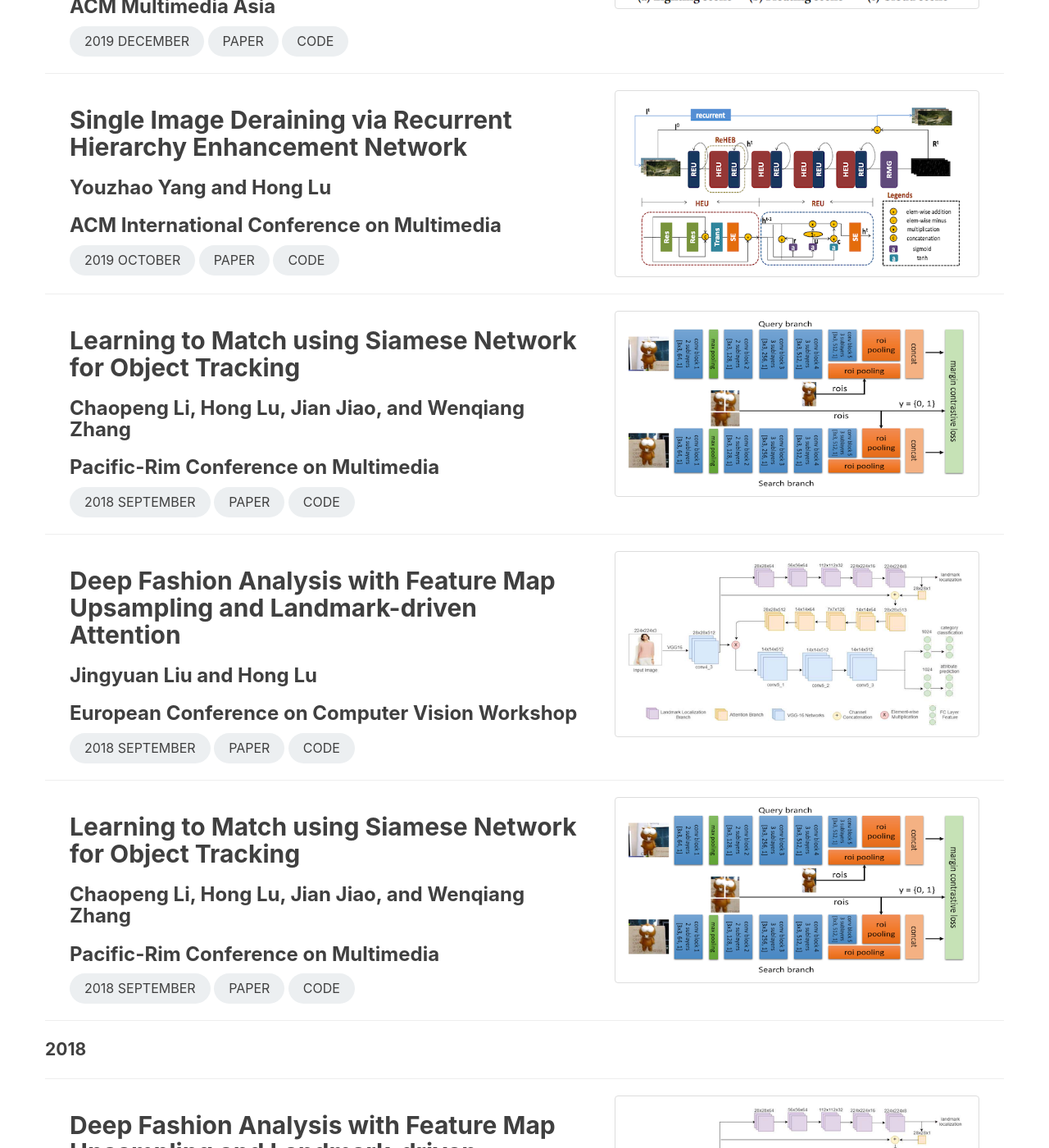
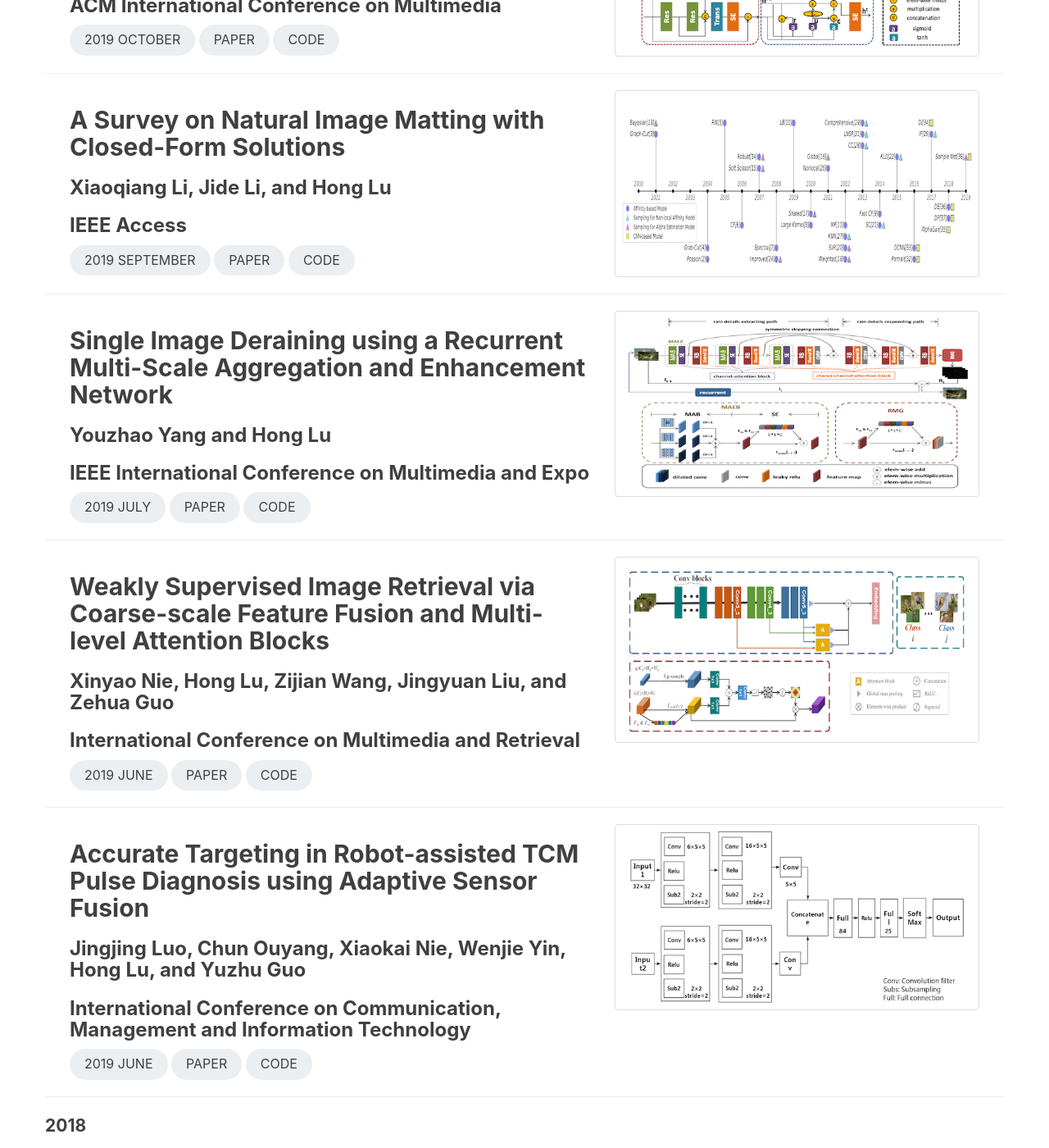
Before and after one commit to lunatics123/lunatics123.github.io, a Jekyll site: the page built from publications.html, in a window 1280 px wide and 1400 px high, scrolled down 1003 px. Shown: the whole window at 82% size. Built offline with Jekyll 4.4.1, drawn with Linux system fonts in a browser that asks for light colours; comment, search, counter and statistics services are not loaded; some of the changed text lies outside the part shown.

Commit message:
add papers of 2019

```diff
--- a/publications.html
+++ b/publications.html
@@ -7,24 +7,6 @@ permalink: /publications.html
 ---
 
 <h5 class="lead"><b>2019</b></h5>
-<hr>
-
-<section>
-    <div class="container">
-        <div class="col-lg-7">
-            <h2>A Survey on Natural Image Matting with Closed-Form Solutions</h2>
-            <h3>Xiaoqiang Li, Jide Li, and Hong Lu</h3>
-            <h3>IEEE Access</h3>
-            <div class="post-tag round-xl">2019 September</div>
-            <a class="post-tag round-xl"
-               href="https://ieeexplore.ieee.org/abstract/document/8839770">Paper</a>
-            <a class="post-tag round-xl">Code</a>
-        </div>
-        <div class="col-lg-5">
-            <img class="img-thumbnail" src="/img/papers/li2019survey.png">
-        </div>
-    </div>
-</section>
 <hr>
 
 <section>
@@ -67,16 +49,16 @@ permalink: /publications.html
 <section>
     <div class="container">
         <div class="col-lg-7">
-            <h2>Learning to Match using Siamese Network for Object Tracking</h2>
-            <h3>Chaopeng Li, Hong Lu, Jian Jiao, and Wenqiang Zhang</h3>
-            <h3>Pacific-Rim Conference on Multimedia</h3>
-            <div class="post-tag round-xl">2018 September</div>
+            <h2>A Survey on Natural Image Matting with Closed-Form Solutions</h2>
+            <h3>Xiaoqiang Li, Jide Li, and Hong Lu</h3>
+            <h3>IEEE Access</h3>
+            <div class="post-tag round-xl">2019 September</div>
             <a class="post-tag round-xl"
-               href="https://link.springer.com/chapter/10.1007/978-3-030-00764-5_66">Paper</a>
+               href="https://ieeexplore.ieee.org/abstract/document/8839770">Paper</a>
             <a class="post-tag round-xl">Code</a>
         </div>
         <div class="col-lg-5">
-            <img class="img-thumbnail" src="/img/papers/li2018learning.png">
+            <img class="img-thumbnail" src="/img/papers/li2019survey.png">
         </div>
     </div>
 </section>
@@ -85,16 +67,16 @@ permalink: /publications.html
 <section>
     <div class="container">
         <div class="col-lg-7">
-            <h2>Deep Fashion Analysis with Feature Map Upsampling and Landmark-driven Attention</h2>
-            <h3>Jingyuan Liu and Hong Lu</h3>
-            <h3>European Conference on Computer Vision Workshop</h3>
-            <div class="post-tag round-xl">2018 September</div>
+            <h2>Single Image Deraining using a Recurrent Multi-Scale Aggregation and Enhancement Network</h2>
+            <h3>Youzhao Yang and Hong Lu</h3>
+            <h3>IEEE International Conference on Multimedia and Expo</h3>
+            <div class="post-tag round-xl">2019 July</div>
             <a class="post-tag round-xl"
-               href="https://openaccess.thecvf.com/content_eccv_2018_workshops/w14/html/Liu_Deep_Fashion_Analysis_with_Feature_Map_Upsampling_and_Landmark-driven_Attention_ECCVW_2018_paper.html">Paper</a>
-            <a class="post-tag round-xl" href="https://github.com/fdjingyuan/Deep-Fashion-Analysis-ECCV2018">Code</a>
+               href="https://ieeexplore.ieee.org/abstract/document/8784948">Paper</a>
+            <a class="post-tag round-xl" href="https://github.com/nnUyi/ReMAEN">Code</a>
         </div>
         <div class="col-lg-5">
-            <img class="img-thumbnail" src="/img/papers/liu2018deep.png">
+            <img class="img-thumbnail" src="/img/papers/yang2019singleb.png">
         </div>
     </div>
 </section>
@@ -103,16 +85,34 @@ permalink: /publications.html
 <section>
     <div class="container">
         <div class="col-lg-7">
-            <h2>Learning to Match using Siamese Network for Object Tracking</h2>
-            <h3>Chaopeng Li, Hong Lu, Jian Jiao, and Wenqiang Zhang</h3>
-            <h3>Pacific-Rim Conference on Multimedia</h3>
-            <div class="post-tag round-xl">2018 September</div>
+            <h2>Weakly Supervised Image Retrieval via Coarse-scale Feature Fusion and Multi-level Attention Blocks</h2>
+            <h3>Xinyao Nie, Hong Lu, Zijian Wang, Jingyuan Liu, and Zehua Guo</h3>
+            <h3>International Conference on Multimedia and Retrieval</h3>
+            <div class="post-tag round-xl">2019 June</div>
             <a class="post-tag round-xl"
-               href="https://link.springer.com/chapter/10.1007/978-3-030-00764-5_66">Paper</a>
+               href="https://dl.acm.org/doi/abs/10.1145/3323873.3325017">Paper</a>
+            <a class="post-tag round-xl" href="https://github.com/SHIsue/ABIR">Code</a>
+        </div>
+        <div class="col-lg-5">
+            <img class="img-thumbnail" src="/img/papers/nie2019weakly.png">
+        </div>
+    </div>
+</section>
+<hr>
+
+<section>
+    <div class="container">
+        <div class="col-lg-7">
+            <h2>Accurate Targeting in Robot-assisted TCM Pulse Diagnosis using Adaptive Sensor Fusion</h2>
+            <h3>Jingjing Luo, Chun Ouyang, Xiaokai Nie, Wenjie Yin, Hong Lu, and Yuzhu Guo</h3>
+            <h3>International Conference on Communication, Management and Information Technology</h3>
+            <div class="post-tag round-xl">2019 June</div>
+            <a class="post-tag round-xl"
+               href="http://pen.ius.edu.ba/index.php/pen/article/view/334">Paper</a>
             <a class="post-tag round-xl">Code</a>
         </div>
         <div class="col-lg-5">
-            <img class="img-thumbnail" src="/img/papers/li2018learning.png">
+            <img class="img-thumbnail" src="/img/papers/luo2019accurate.png">
         </div>
     </div>
 </section>
```
Also changed, not shown: other parts of publications.html (+1 -1 lines), img/papers/luo2019accurate.png (added), img/papers/nie2019weakly.png (added), img/papers/yang2019singleb.png (added).
